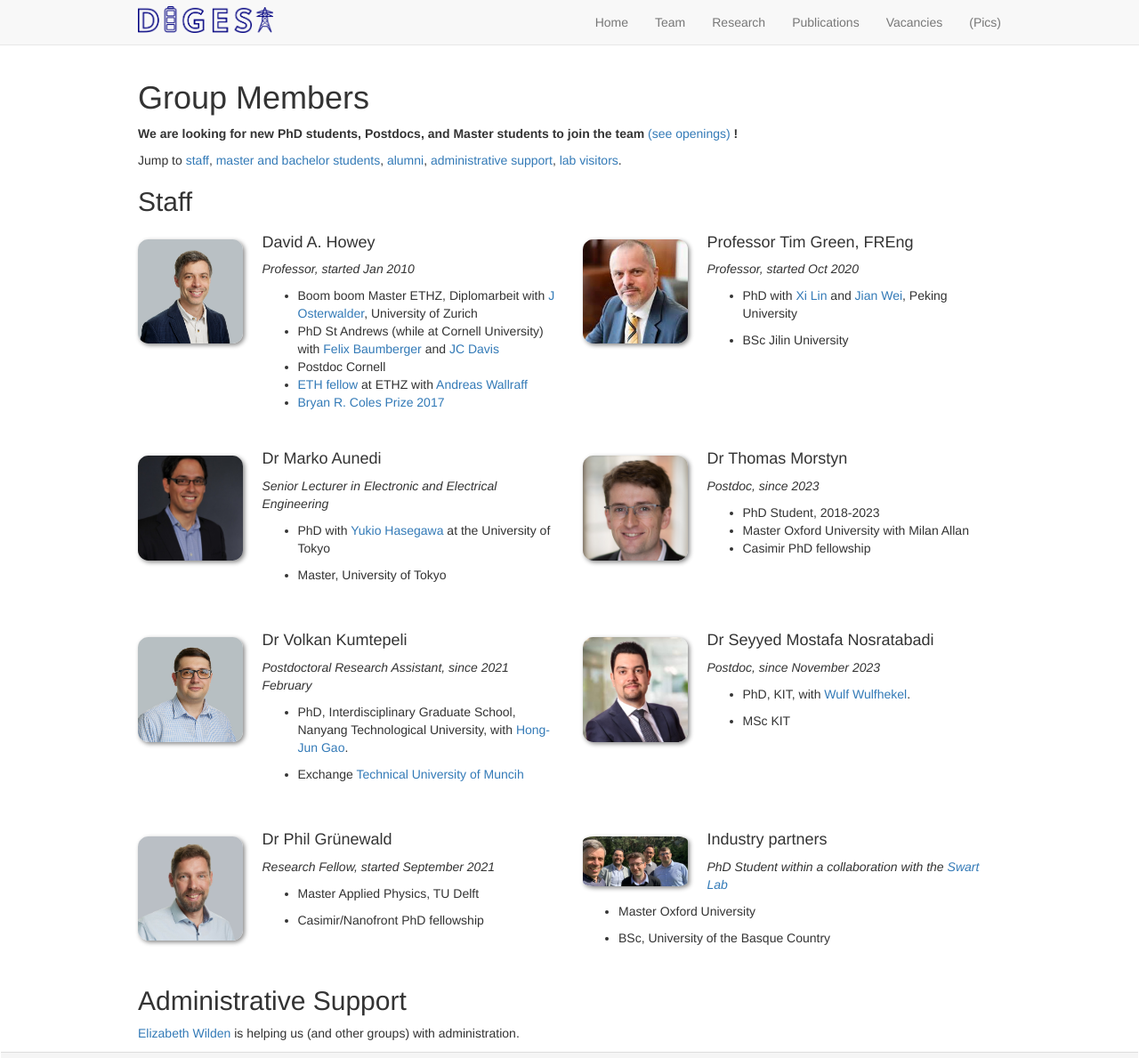
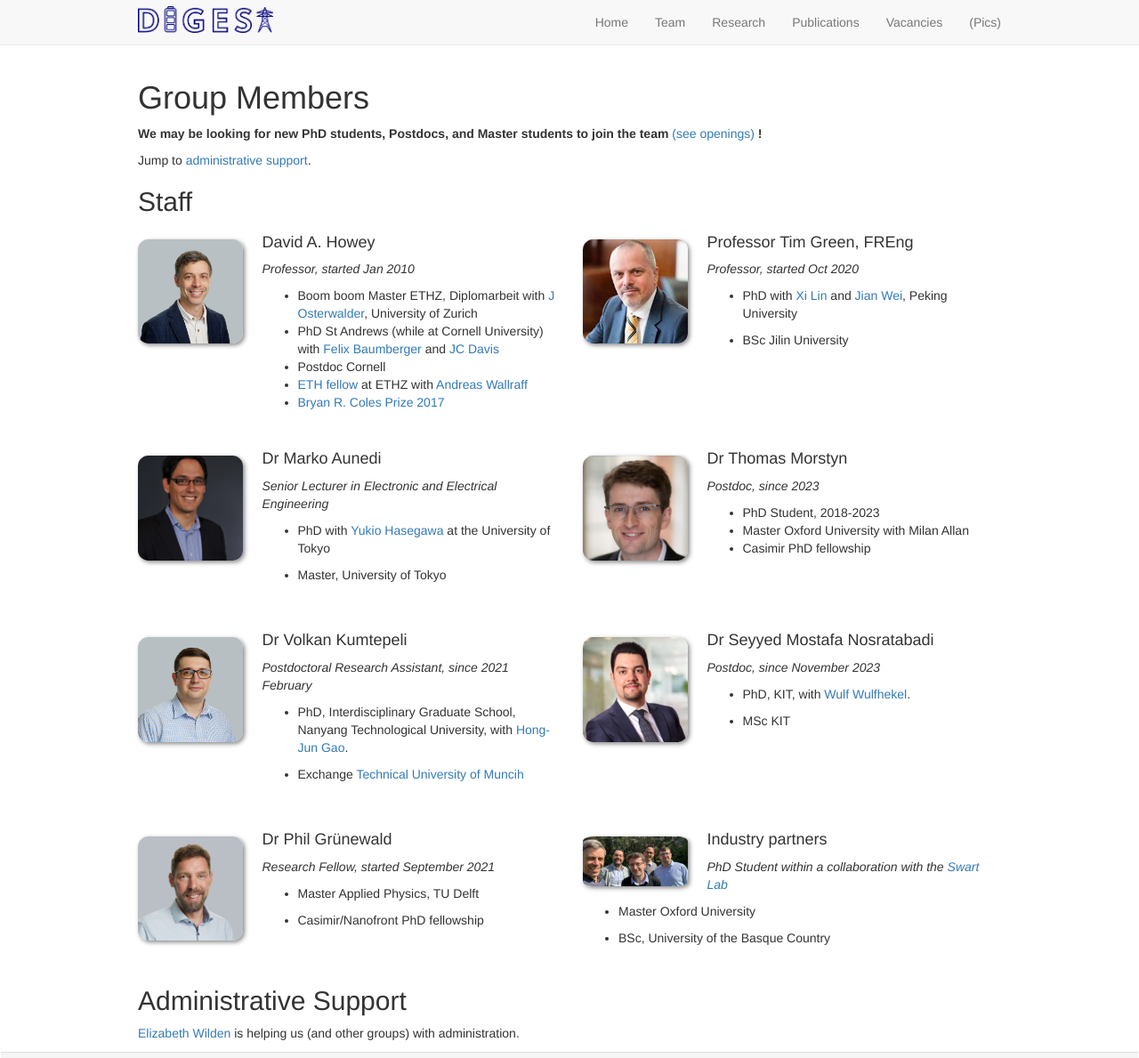
Before and after one commit to EPSRC-DIGEST/epsrc-digest.github.io, a Jekyll site: the page built from _pages/team.md, in a window 1280 px wide and 1384 px high, cut to the strip 0-1189 px from the top of the window. Shown: the whole strip at 89% size. Built offline with Jekyll 4.4.1, drawn with Linux system fonts in a browser that asks for light colours; nearby versions of some CDN libraries.

Commit message:
vacancies

```diff
--- a/_pages/team.md
+++ b/_pages/team.md
@@ -8,10 +8,10 @@ permalink: /team/
 
 # Group Members
 
- **We are  looking for new PhD students, Postdocs, and Master students to join the team** [(see openings)]({{ site.url }}{{ site.baseurl }}/vacancies) **!**
+ **We may be looking for new PhD students, Postdocs, and Master students to join the team** [(see openings)]({{ site.url }}{{ site.baseurl }}/vacancies) **!**
 
 
-Jump to [staff](#staff), [master and bachelor students](#master-and-bachelor-students), [alumni](#alumni), [administrative support](#administrative-support), [lab visitors](#lab-visitors).
+Jump to [administrative support](#administrative-support).
 
 ## Staff
 {% assign number_printed = 0 %}
```
Also changed, not shown: _pages/404.md (+1 -1 lines), _pages/openings.md (+1 -31 lines).
